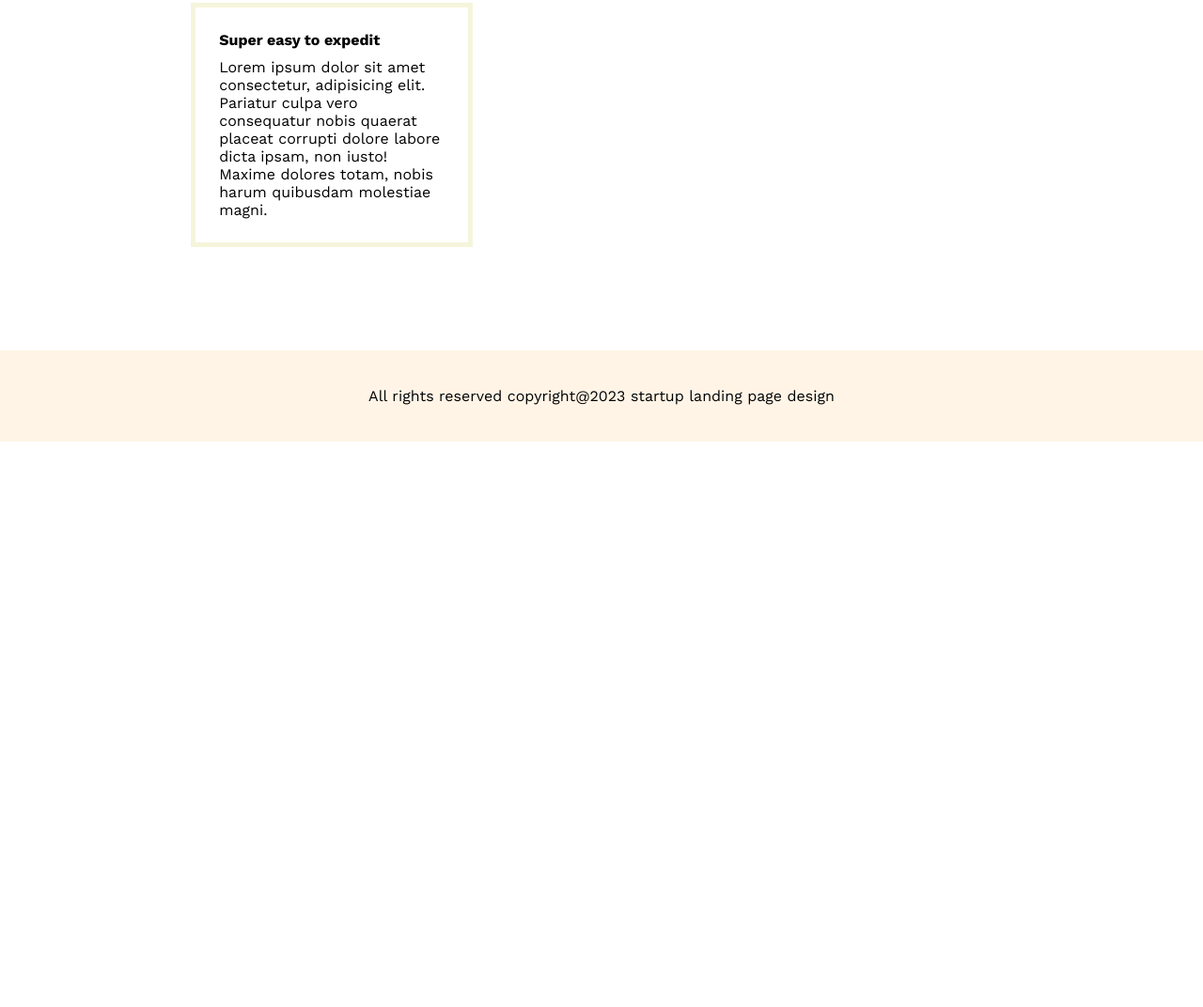
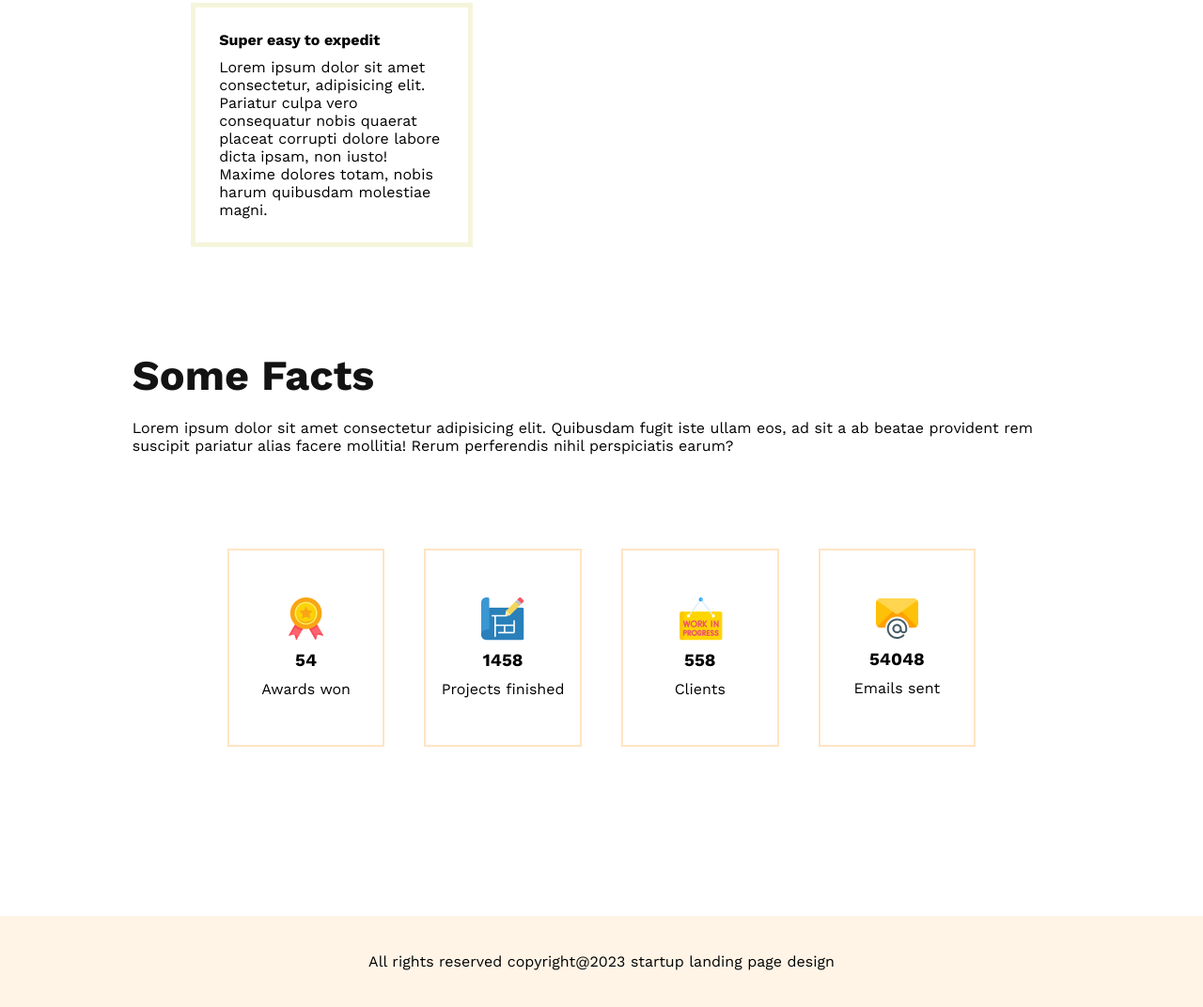
Before and after one commit to ashis263/g3-landing-page, a plain HTML site: page index.html in a window 1280 px wide. Shown: the part 2861-3933 px from the top of the page at 94% size. Before the commit the page ends 3331 px from the top, so only its background shows below. Drawn offline with nearby package versions, Linux system fonts and the light colour scheme.

Commit message:
added fact sectionpart

```diff
--- a/index.html
+++ b/index.html
@@ -83,6 +83,33 @@
                 </div>
             </div>
         </section>
+
+        <div class="fact-section">
+            <h2 class="header-primary">Some Facts</h2>
+            <p class="text-primary">Lorem ipsum dolor sit amet consectetur adipisicing elit. Quibusdam fugit iste ullam eos, ad sit a ab beatae provident rem suscipit pariatur alias facere mollitia! Rerum perferendis nihil perspiciatis earum?</p>
+            <div class="fact-card-container">
+                <div class="fact-card">
+                    <img src="./images/icons/ribon.png" alt="" class="fact-icon">
+                    <h3>54</h3>
+                    <p>Awards won</p>
+                </div>
+                <div class="fact-card">
+                    <img src="./images/icons/projects.png" alt="" class="fact-icon">
+                    <h3>1458</h3>
+                    <p>Projects finished</p>
+                </div>
+                <div class="fact-card">
+                    <img src="./images/icons/customers.png" alt="" class="fact-icon">
+                    <h3>558</h3>
+                    <p>Clients</p>
+                </div>
+                <div class="fact-card">
+                    <img src="./images/icons/email.png" alt="" class="fact-icon">
+                    <h3>54048</h3>
+                    <p>Emails sent</p>
+                </div>
+            </div>
+        </div>
     </main>
 
     <footer class="footer text-primary">
--- a/styles/style.css
+++ b/styles/style.css
@@ -163,6 +163,31 @@ body {
     margin-top: -100px;
 }
 
+/* facts section styles */
+.fact-section {
+    width: 78%;
+    margin: 100px auto;
+    display: flex;
+    flex-direction: column;
+    gap: 20px;
+}
+
+.fact-card-container {
+    display: flex;
+    justify-content: space-around;
+    padding: 80px;
+}
+
+.fact-card{
+    width: 20%;
+    padding: 50px 0;
+    border: 2px solid bisque;
+    display: flex;
+    flex-direction: column;
+    align-items: center;
+    gap: 10px;
+}
+
 
 /* footer styles */
 .footer {
```
